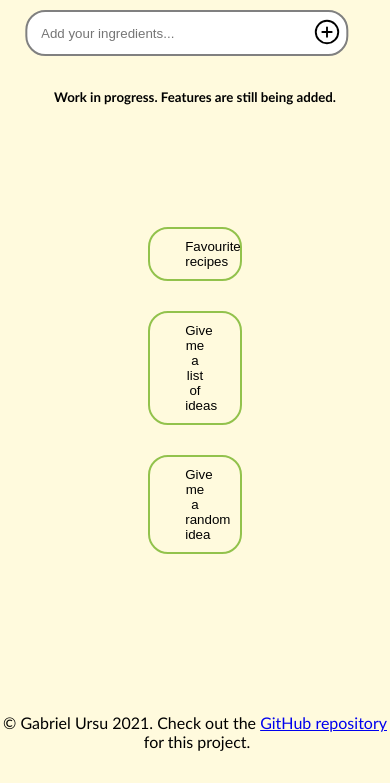
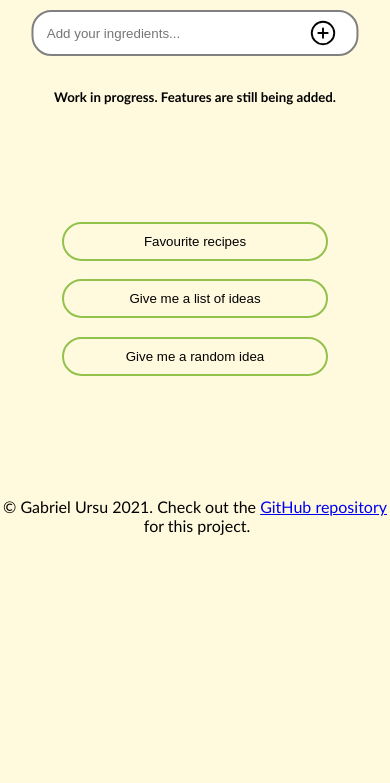
Before and after one commit to the-papabear/cook-this, a website: page index.html in a window 390 px wide. Shown: the part 163-946 px from the top of the page. After the commit the page ends 844 px from the top, so only its background shows below. Drawn offline with Linux system fonts and the light colour scheme.

Commit message:
aligning even more stuff

```diff
--- a/index.html
+++ b/index.html
@@ -64,9 +64,9 @@
           </div>
         </div>
         <div class="recipe-list">
-          <ul id="recipe__list">
+          <!-- <ul id="recipe__list"> -->
             <!-- Added through JS -->
-          </ul>
+          <!-- </ul> -->
         </div>
         <div class="ingredients-container__cards favourite-recipes"></div>
       </div>
--- a/script.js
+++ b/script.js
@@ -2,7 +2,7 @@ const ingredientSearchBar = document.getElementById('ingredients');
 const ingredientList = document.querySelector('.ingredient-list');
 const listedIngredients = document.querySelector('.selected-ingredients');
 const randomRecipe = document.querySelector('.random-recipe-generator');
-const recipeListRender = document.getElementById('recipe__list');
+const recipeListRender = document.querySelector('.recipe-list');
 const recipeList = document.querySelector('.recipe-list');
 const tutorialSource = document.querySelector('.tutorial__source');
 const selectedIngredientsArr = [];
@@ -90,7 +90,7 @@ function renderRecipeList(data) {
   recipeListArray = [...data.hits];
   recipeListArray.forEach((_, i) =>
     recipeListRender.insertAdjacentHTML(
-      'afterend',
+      'afterbegin',
       `<div class="card">
       <img src="${recipeListArray[i].recipe.image}">
       <div class="container">
--- a/styles.css
+++ b/styles.css
@@ -3,6 +3,7 @@
   --btn-active: #427f3c;
   --main: #fffadd;
   --header-footer: #659dbd;
+  --custom-shadow: rgba(0, 0, 0, 0.16) 0px 3px 6px, rgba(0, 0, 0, 0.23) 0px 3px 6px;
 }
 
 body {
@@ -49,26 +50,27 @@ body {
 /* Ingredient search portion of the website: */
 .ingredients-container {
   position: relative;
-  margin: 0 auto;
   height: 70px;
   width: 80%;
 }
 
 .search-bar {
-  position: absolute;
+  position: relative;
   padding: 1em;
-  margin: 1em;
+  margin-top: 1em;
   border-radius: 20px;
   border: 2px solid hsl(0, 0%, 50%);
-  width: 75vw;
-  transform: translateX(-2em);
+  width: 95%;
   z-index: 10;
+
+  left: 50%;
+  transform: translateX(-50%);
 }
 
 #ingredient-submit {
   position: absolute;
-  top: 20px;
-  left: 73.5vw;
+  top: 21px;
+  right: 1em;
   z-index: 100;
 }
 
@@ -93,11 +95,13 @@ body {
   padding: 0.3em 1.5em 0.3em 0.3em;
   margin: 0.5em;
   border-radius: 20px;
+  box-shadow: var(--custom-shadow)
 }
 
 #remove-ingredient {
   position: absolute;
   transform: translate(-150%, 5%);
+
 }
 /*-------------------------------------------------------*/
 .btn-container {
@@ -137,7 +141,6 @@ body {
   display: grid;
   grid-template-columns: auto auto;
   grid-template-rows: repeat(4, auto);
-  /* width: 80%; */
   height: auto;
 }
 
@@ -159,7 +162,7 @@ body {
   justify-self: center;
 
   border-radius: 20px;
-  box-shadow: rgba(0, 0, 0, 0.16) 0px 3px 6px, rgba(0, 0, 0, 0.23) 0px 3px 6px;
+  box-shadow: var(--custom-shadow);
 }
 
 .recipe__ingredients {
@@ -181,15 +184,12 @@ body {
 }
 
 .recipe-list {
-  position: relative;
-  left: 50%;
-  transform: translateX(-50%);
   display: flex;
   flex-direction: row;
-  justify-content: space-around;
   flex-wrap: wrap;
-  width: 80%;
-  /* align-items: center; */
+  justify-content: center;
+  align-items: center;
+  height: auto;
 }
 
 .card {
@@ -226,9 +226,9 @@ body {
 
 /* MEDIA QUERIES:*/
 @media only screen and (max-width: 600px) {
-  #ingredient-submit {
+  /* #ingredient-submit {
     left: 70vw;
-  }
+  } */
 
   .added-ingredient {
     padding: none;
@@ -237,19 +237,19 @@ body {
   }
 
   #remove-ingredient {
-    transform: translate(-120%, -4%);
+    transform: translate(-120%, 8%);
   }
 
   .btn-container {
     display: flex;
     flex-direction: column-reverse;
-    position: relative;
   }
 
   .btn {
     position: relative;
     align-items: center;
-    margin: 15px;
+    margin: 0.7em;
+    width: 85%;
   }
 
   .random-recipe-generator {
```
